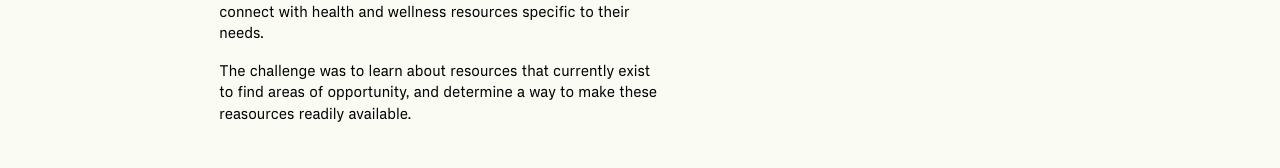
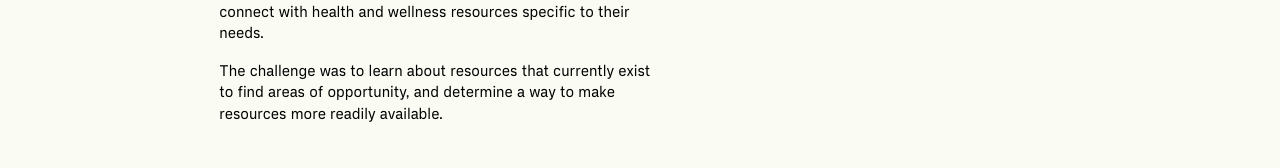
Before and after one commit to lo-designs/Portfolio, a React (Create React App) app: page /yha in a window 1280 px wide. Shown: the part 454-622 px from the top of the page. Built offline with nearby package versions, Linux system fonts and the light colour scheme.

Commit message:
typo fix

```diff
--- a/src/Components/PortfolioPages/Yha/Yha.jsx
+++ b/src/Components/PortfolioPages/Yha/Yha.jsx
@@ -53,7 +53,7 @@ function Yha() {
                   <p>
                     The challenge was to learn about resources that currently
                     exist to find areas of opportunity, and determine a way to
-                    make these reasources readily available.
+                    make resources more readily available.
                   </p>
                 </div>
               </div>
```
